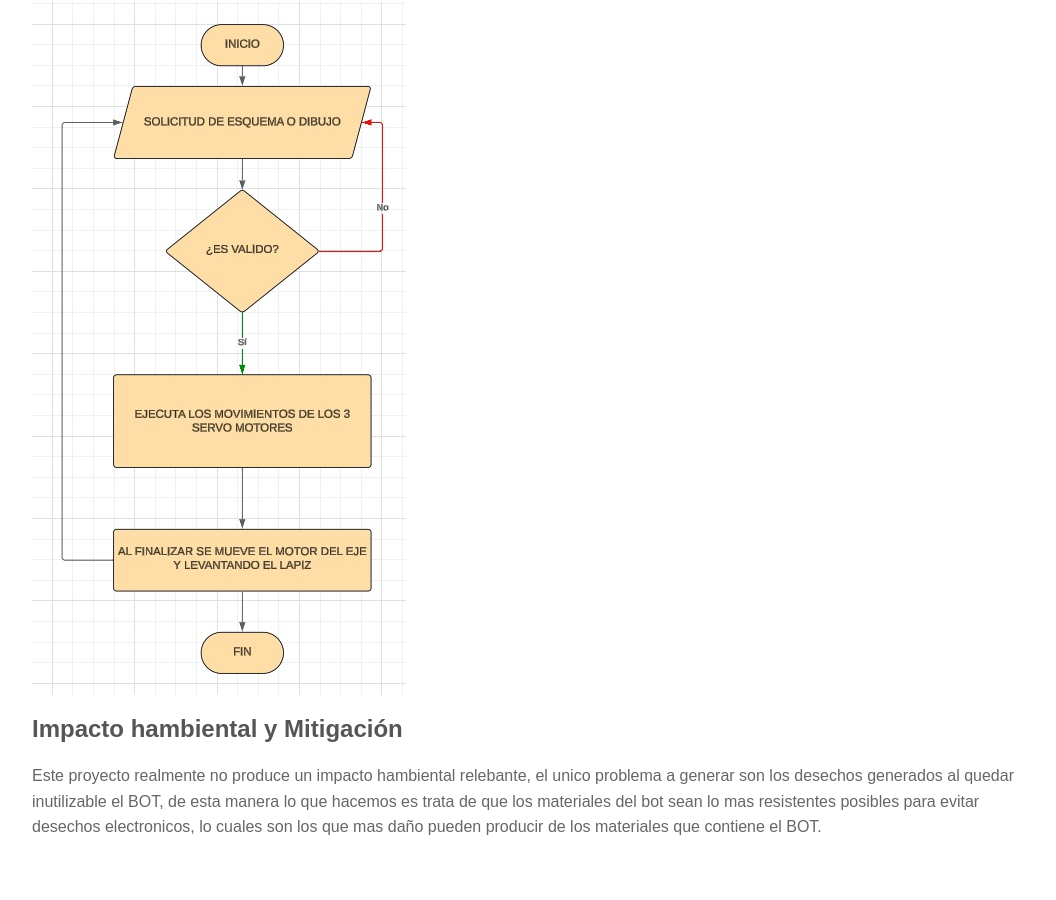
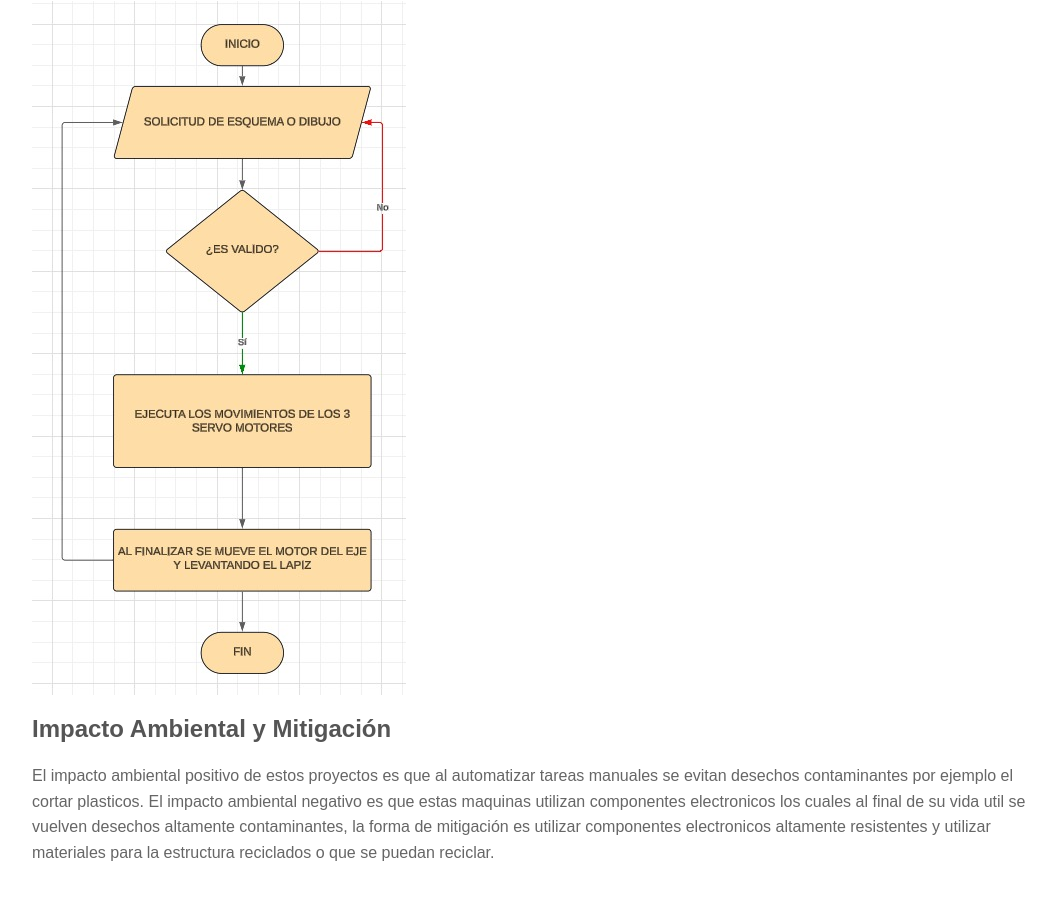
Before and after one commit to RawnerWeb/CNC-BOT-DIBUJANTE, a plain HTML site: page 3.html in a window 1280 px wide. Shown: the part 1382-2282 px from the top of the page, without its empty margins (208-1264 px from the left). Before the commit the page ends 2258 px from the top, so only its background shows below. Drawn offline with Linux system fonts and the light colour scheme.

Commit message:
Update 3.html

```diff
--- a/3.html
+++ b/3.html
@@ -116,8 +116,8 @@
         <img src="imgs/ESP WROOM 32 ESP32.png" alt="Imagen Ejemplo 2">
         <h2 id="section3">Diagrama de Flujo General</h2>
         <img src="imgs/digrama de flujo.jpg" alt="">
-        <h2 id="section4">Impacto hambiental y Mitigación</h2>
-        <p>Este proyecto realmente no produce un impacto hambiental relebante, el unico problema a generar son los desechos generados al quedar inutilizable el BOT, de esta manera lo que hacemos es trata de que los materiales del bot sean lo mas resistentes posibles para evitar desechos electronicos, lo cuales son los que mas daño pueden producir de los materiales que contiene el BOT.</p>
+        <h2 id="section4">Impacto Ambiental y Mitigación</h2>
+        <p>El impacto ambiental positivo de estos proyectos es que al automatizar tareas manuales se evitan desechos contaminantes por ejemplo el cortar plasticos. El impacto ambiental negativo es que estas maquinas utilizan  componentes electronicos los cuales al final de su vida util se vuelven desechos altamente contaminantes, la forma de mitigación es utilizar componentes electronicos altamente resistentes y utilizar materiales para la estructura reciclados o que se puedan reciclar.</p>
     </div>
 
 </body>
```
